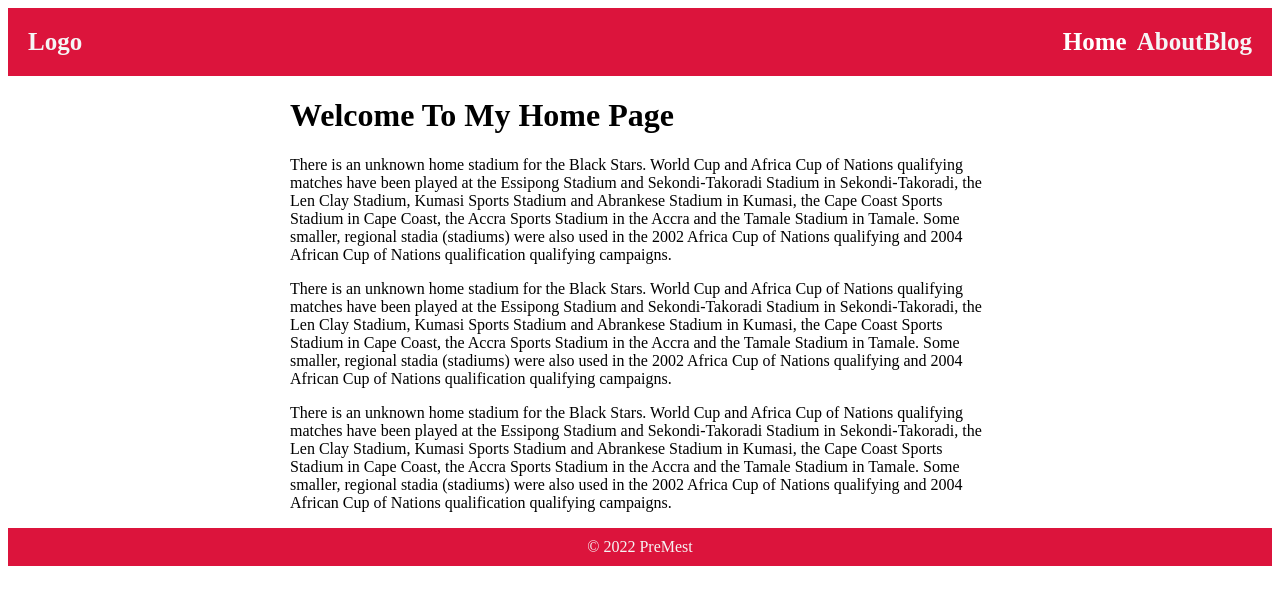
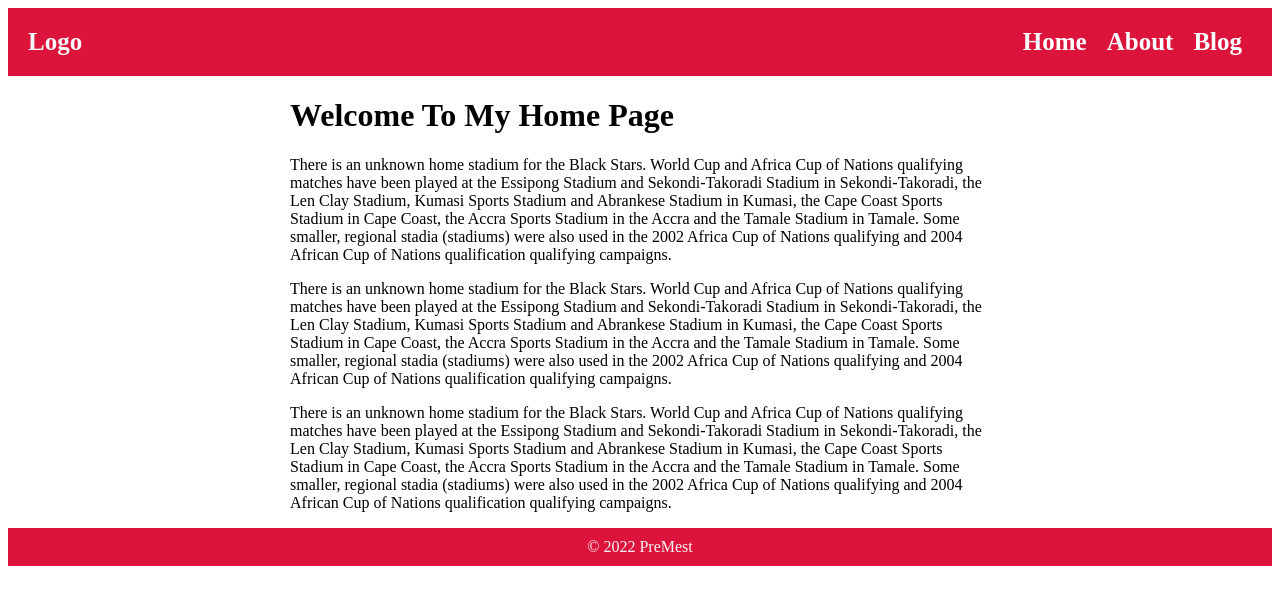
Before and after one commit to Danwanaa94/Blogsite, a React (Create React App) app: page / in a window 1280 px wide. Shown: the top 604 px of the page. Built offline with nearby package versions, Linux system fonts and the light colour scheme.

Commit message:
added some data

```diff
--- a/src/pages/withLayout.js
+++ b/src/pages/withLayout.js
@@ -10,8 +10,8 @@ function withLayout(Component) {
 <div>
  <nav>
 <span className='nav-link'><Link to={"/"}>Home</Link></span>
-<span>About</span>
-<span>Blog</span>
+<span className='nav-link'><Link to={"/"}>About</Link></span>
+<span className='nav-link'><Link to={"/"}>Blog</Link></span>
 
  </nav>
 
```
